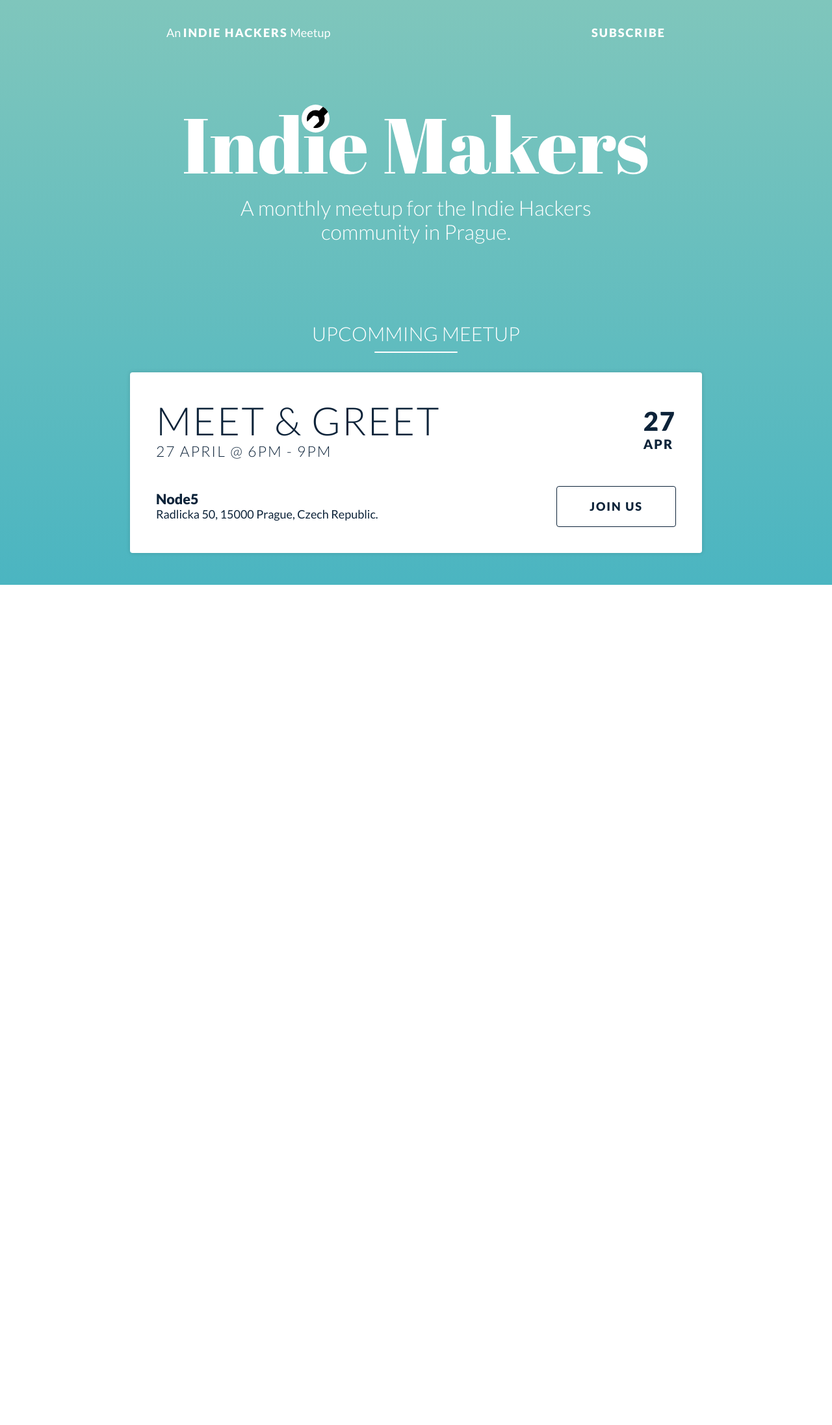
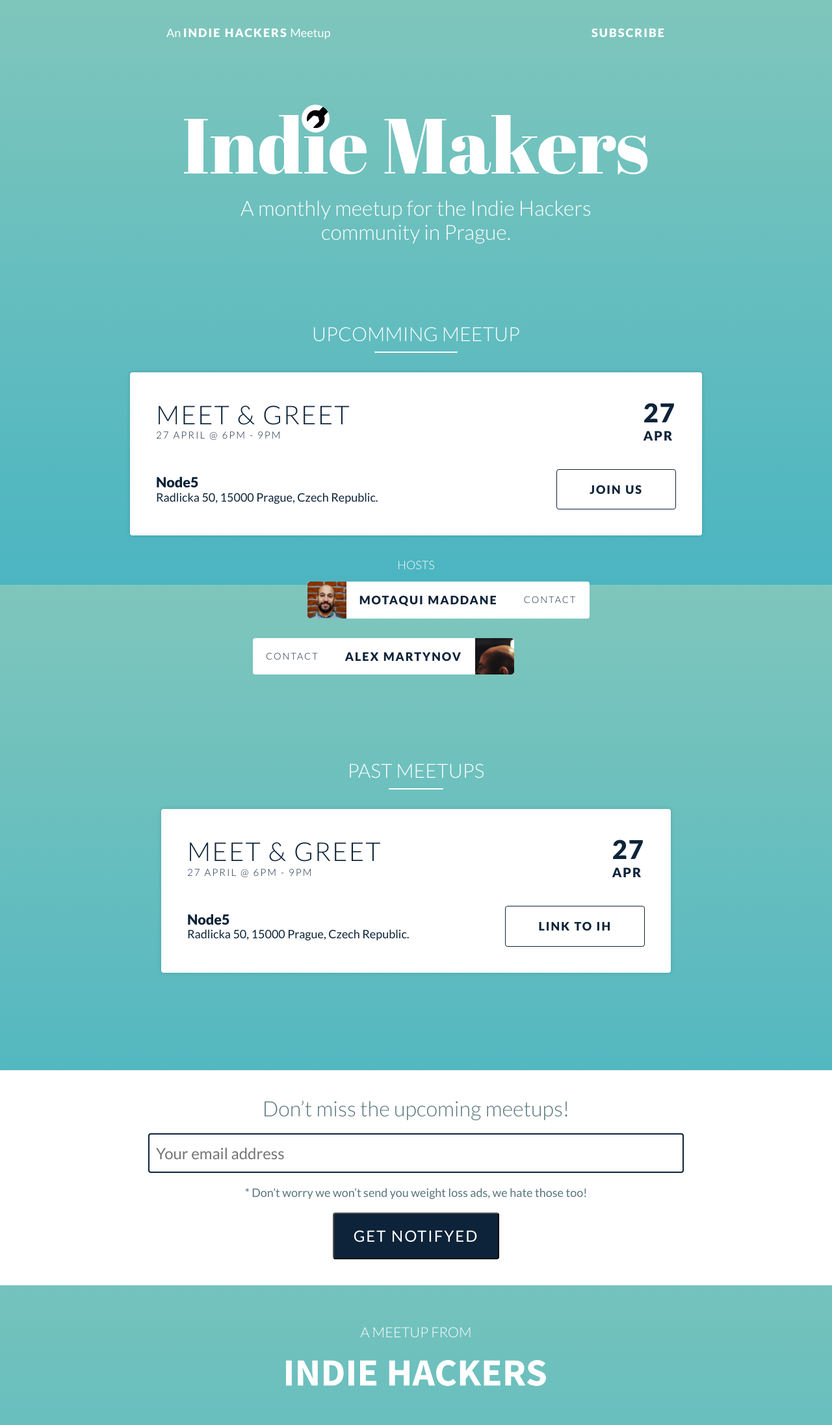
Before and after one commit to indie-makers/website, a Jekyll site: the page built from index.md, in a window 1280 px wide. Shown: the whole page at 65% size. Built offline with Jekyll 4.4.1, drawn with Linux system fonts in a browser that asks for light colours; before the commit the page ends 900 px from its top, so only the background shows below that.

Commit message:
Add upcoming events + Signup form

```diff
--- /dev/null
+++ b/_includes/signup.html
@@ -0,0 +1,21 @@
+<!-- Begin Mailchimp Signup Form -->
+<div id="mc_embed_signup" class="subscription">
+  <form action="https://gmail.us20.list-manage.com/subscribe/post?u=bab459055ee0741c111906a95&amp;id=a14c8ce424"
+        method="post"
+        id="mc-embedded-subscribe-form"
+        name="mc-embedded-subscribe-form"
+        class="validate"
+        target="_blank"
+  novalidate>
+      <div id="mc_embed_signup_scroll">
+        <div class="subscription__header"> Don’t miss the upcoming meetups! </div>
+        <input type="email" value="" name="EMAIL" class="email" id="mce-EMAIL" placeholder="Your email address" required>
+
+        <!-- real people should not fill this in and expect good things - do not remove this or risk form bot signups-->
+        <div style="position: absolute; left: -5000px;" aria-hidden="true"><input type="text" name="b_bab459055ee0741c111906a95_a14c8ce424" tabindex="-1" value=""></div>
+        <div class="subscription__info"> * Don’t worry we won’t send you weight loss ads, we hate those too! </div>
+        <input type="submit" value="GET NOTIFYED" name="subscribe" id="mc-embedded-subscribe" class="button">
+      </div>
+  </form>
+</div>
+<!--End mc_embed_signup-->
--- a/_layouts/default.html
+++ b/_layouts/default.html
@@ -4,6 +4,11 @@
   <meta charset="UTF-8">
   <meta name="viewport" content="width=device-width, initial-scale=1">
   <meta charset="UTF-8">
+
+  <link rel="apple-touch-icon" sizes="180x180" href="{{ "/apple-touch-icon.png" | prepend: site.baseurl }}">
+  <link rel="icon" type="image/png" sizes="32x32" href="{{ "/favicon-32x32.png" | prepend: site.baseurl }}">
+  <link rel="icon" type="image/png" sizes="16x16" href="{{ "/favicon-16x16.png" | prepend: site.baseurl }}">
+  <link rel="manifest" href="{{ "/site.webmanifest" | prepend: site.baseurl }}">
 
   <title>
       {% if page.title %} {{ page.title }} &raquo; {% endif %} {{ site.title }}
@@ -29,7 +34,7 @@
       </div>
     </header>
 
-    <h1>UPCOMMING MEETUP</h1>
+    <h1 class="under">UPCOMMING MEETUP</h1>
 
     <div class="event">
       <div class="event__header">
@@ -54,5 +59,59 @@
       </div>
     </div>
 
+    <div class="hosts">
+      <h2>
+        Hosts
+      </h2>
+
+      <div class="host">
+        <img src="{{ "/images/motaqui.jpg" | prepend: site.baseurl }}" alt="">
+        <span>MOTAQUI MADDANE</span>
+        <a href="">contact</a>
+      </div>
+
+      <div class="host">
+        <a href="">contact</a>
+        <span>ALEX MARTYNOV</span>
+        <img src="{{ "/images/alex.jpg" | prepend: site.baseurl }}" alt="">
+      </div>
+    </div>
+
+    <div class="events">
+      <h1 class="under">
+        Past Meetups
+      </h1>
+
+      <div class="event">
+        <div class="event__header">
+          <h2 class="event__header__title">
+            MEET & GREET
+            <div>27 April @ 6PM - 9PM</div>
+          </h2>
+          <div class="event__header__date">
+            27
+            <div>APR</div>
+          </div>
+        </div>
+        <div class="event__info">
+          <div class="event__info__location">
+            <div>Node5</div>
+            Radlicka 50, 15000 Prague, Czech Republic.
+          </div>
+
+          <a class="event__info__cta" href="https://www.facebook.com/groups/2320354811623955/" target="_blank">
+            Link to IH
+          </a>
+        </div>
+      </div>
+    </div>
+
+    {% include signup.html %}
+
+    <footer class="footer">
+      <div>A Meetup From</div>
+      <img src="{{ "/images/indie-hackers-logo__type--light.svg" | prepend: site.baseurl }}" alt="">
+    </footer>
+
 </body>
 </html>
--- a/css/main.scss
+++ b/css/main.scss
@@ -5,6 +5,7 @@
 @import 'normalize.scss';
 
 $blue: #7fc6bc;
+$darkBlue: #59747C;
 $white: #fff;
 $black: #0D2339;
 $shadow: 0 0 6px 0 rgba(0, 0, 0, 0.15);
@@ -12,7 +13,7 @@ $gradient: linear-gradient(180deg, rgba(127,198,188,1) 0%, rgba(75,181,193,1) 10
 
 body {
   font-family: 'Lato', sans-serif;
-  padding: 40px 0;
+  padding-top: 40px;
   font-size: 18px;
   color: $white;
   background: $blue;
@@ -34,9 +35,21 @@ a {
   &:hover { color: $black; }
 }
 
+h1, h2 {
+  font-weight: 300;
+  text-transform: uppercase;
+}
+
 h1 {
-  font-weight: 300;
   font-size: 1.67em;
+}
+
+h2 {
+  font-size: 1em;
+}
+
+
+.under {
   margin-bottom: 30px;
 
   &:after {
@@ -139,3 +152,125 @@ h1 {
     }
   }
 }
+
+.hosts {
+  margin-top: 20px;
+}
+
+.host {
+
+  &:nth-of-type(odd) {
+    margin-left: 100px;
+  }
+
+  &:nth-of-type(even) {
+    margin-right: 100px;
+  }
+
+  display: flex;
+  background-color: $white;
+  align-items: center;
+  border-radius: 4px;
+  overflow: hidden;
+  color: $black;
+  margin-bottom: 30px;
+  justify-content: space-between;
+
+  img {
+    width: 60px;
+  }
+
+  span {
+    text-transform: uppercase;
+    letter-spacing: 2px;
+    font-weight: 700;
+    padding: 0 20px;
+  }
+
+  a {
+    color: $black;
+    font-weight: 300;
+    padding:0 20px;
+    font-size: 0.9rem;
+  }
+}
+
+.hosts,
+.events {
+  display: flex;
+  align-items: center;
+  flex-direction: column;
+}
+
+.events {
+  margin-top: 80px;
+}
+
+.subscription {
+  background-color: $white;
+  margin-top: 150px;
+  padding: 40px 0;
+  width: 100%;
+  display: flex;
+  flex-direction: column;
+  align-items: center;
+
+  &__header {
+    font-size: 1.8em !important;
+    color: $darkBlue;
+    font-weight: 300;
+    margin-bottom: 20px;
+  }
+
+  &__info {
+    font-size: 1em !important;
+    margin: 20px 0;
+  }
+}
+
+
+#mc_embed_signup_scroll {
+  width: 800px;
+  min-width: 80%;
+  display: flex;
+  flex-direction: column;
+  align-items: center;
+}
+
+#mc_embed_signup_scroll * {
+  font-family: 'Lato', sans-serif;
+  font-size: 24px;
+  color: $darkBlue;
+}
+
+#mce-EMAIL {
+  border: solid $black 2px;
+  border-radius: 4px;
+  padding: 15px 10px;
+  display: block;
+  width: 100%;
+}
+
+#mc-embedded-subscribe {
+  border-radius: 4px;
+  padding: 20px 30px;
+  background-color: $black;
+  color: $white;
+  letter-spacing: 2px;
+  margin: auto;
+}
+
+.footer {
+  padding: 60px 0;
+  font-size: 1.2em;
+  text-transform: uppercase;
+  font-weight: 300;
+  display: flex;
+  flex-direction: column;
+  align-items: center;
+
+  img {
+    margin-top: 30px;
+    width: 400px;
+  }
+}
```
Also changed, not shown: android-chrome-192x192.png (added), android-chrome-512x512.png (added), apple-touch-icon.png (added), favicon-16x16.png (added), favicon-32x32.png (added), favicon.ico (added), images/alex.jpg (added), images/indie-hackers-logo__type--dark.svg (added), images/indie-hackers-logo__type--light.svg (added), images/motaqui.jpg (added), site.webmanifest (added).
